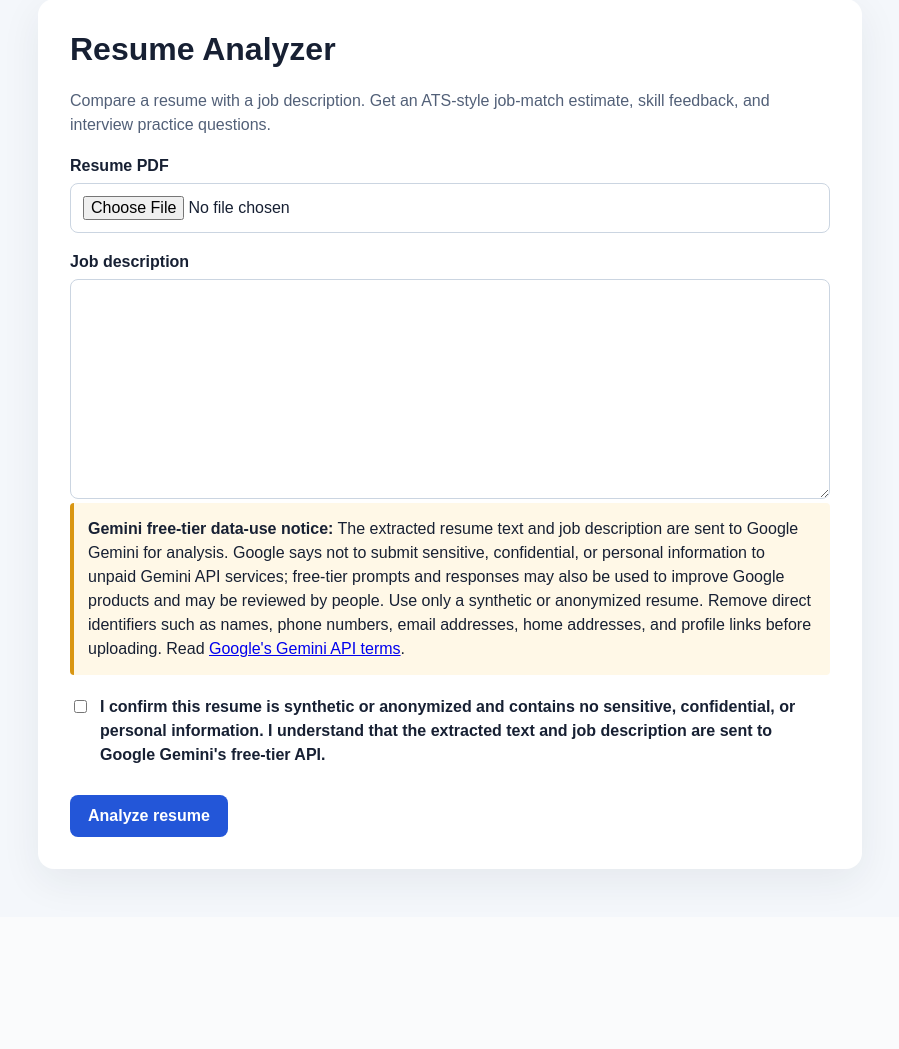
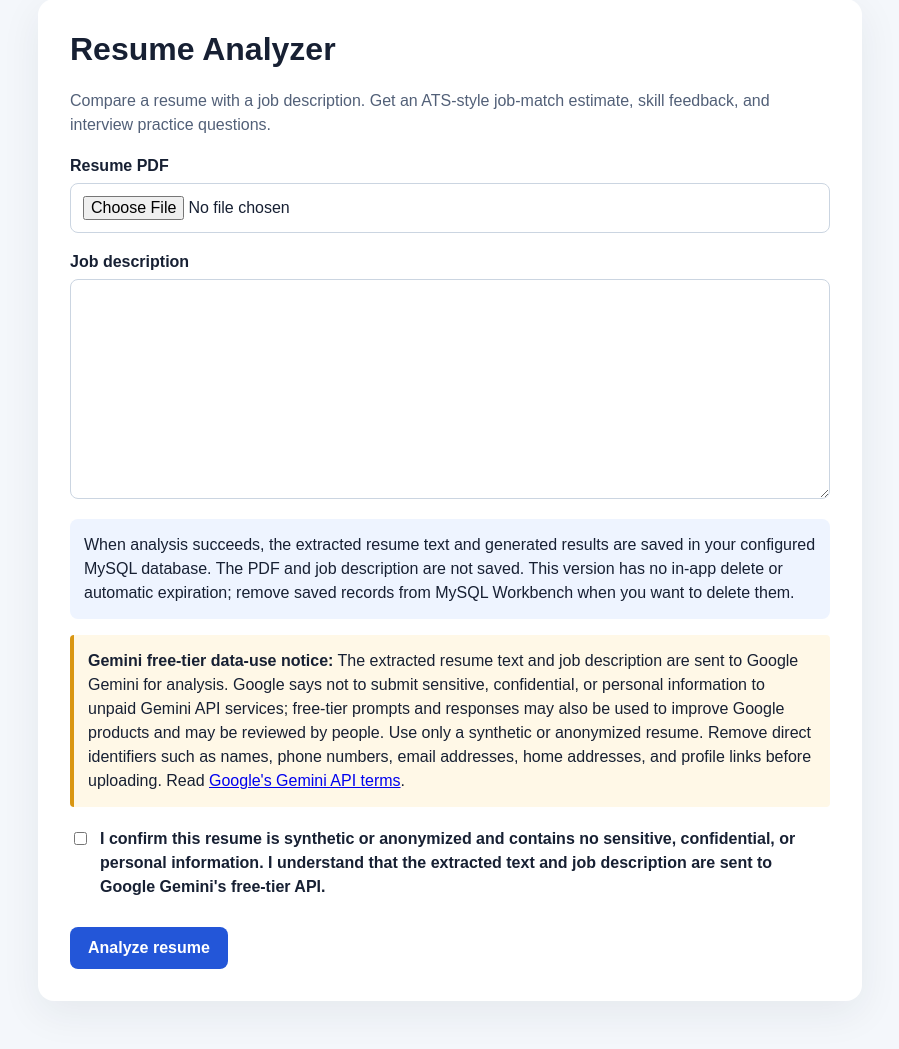
Before and after one commit to Priyadhanalakota61/ai_resume_analyser, a Flask app: page / in a window 1280 px wide. Shown: the part 49-1098 px from the top of the page, without its empty margins (190-1089 px from the left). Before the commit the page ends 936 px from the top, so only its background shows below. Run offline with Flask 3, Linux system fonts and the light colour scheme.

Commit message:
Explain MySQL storage and record removal

```diff
--- a/templates/index.html
+++ b/templates/index.html
@@ -13,6 +13,7 @@
       input[type=file], textarea { width: 100%; box-sizing: border-box; padding: 12px; border: 1px solid #cbd5e1; border-radius: 8px; font: inherit; }
       textarea { min-height: 220px; resize: vertical; }
       .notice { background: #fff8e7; border-left: 4px solid #d99612; padding: 14px; line-height: 1.5; border-radius: 4px; }
+      .storage { background: #eef4ff; padding: 14px; line-height: 1.5; border-radius: 8px; }
       .consent { display: flex; gap: 10px; align-items: flex-start; line-height: 1.5; }
       .consent input { margin-top: 5px; }
       button { margin-top: 20px; padding: 12px 18px; border: 0; border-radius: 8px; background: #2356d8; color: #fff; font: inherit; font-weight: 700; cursor: pointer; }
@@ -34,6 +35,8 @@
         <label for="job_description">Job description</label>
         <textarea id="job_description" name="job_description" required></textarea>
 
+        <p class="storage">When analysis succeeds, the extracted resume text and generated results are saved in your configured MySQL database. The PDF and job description are not saved. This version has no in-app delete or automatic expiration; remove saved records from MySQL Workbench when you want to delete them.</p>
+
         <div class="notice">
           <strong>Gemini free-tier data-use notice:</strong> The extracted resume text and job description are sent to Google Gemini for analysis. Google says not to submit sensitive, confidential, or personal information to unpaid Gemini API services; free-tier prompts and responses may also be used to improve Google products and may be reviewed by people. Use only a synthetic or anonymized resume. Remove direct identifiers such as names, phone numbers, email addresses, home addresses, and profile links before uploading. Read <a href="https://ai.google.dev/gemini-api/terms" target="_blank" rel="noopener noreferrer">Google's Gemini API terms</a>.
         </div>
```
